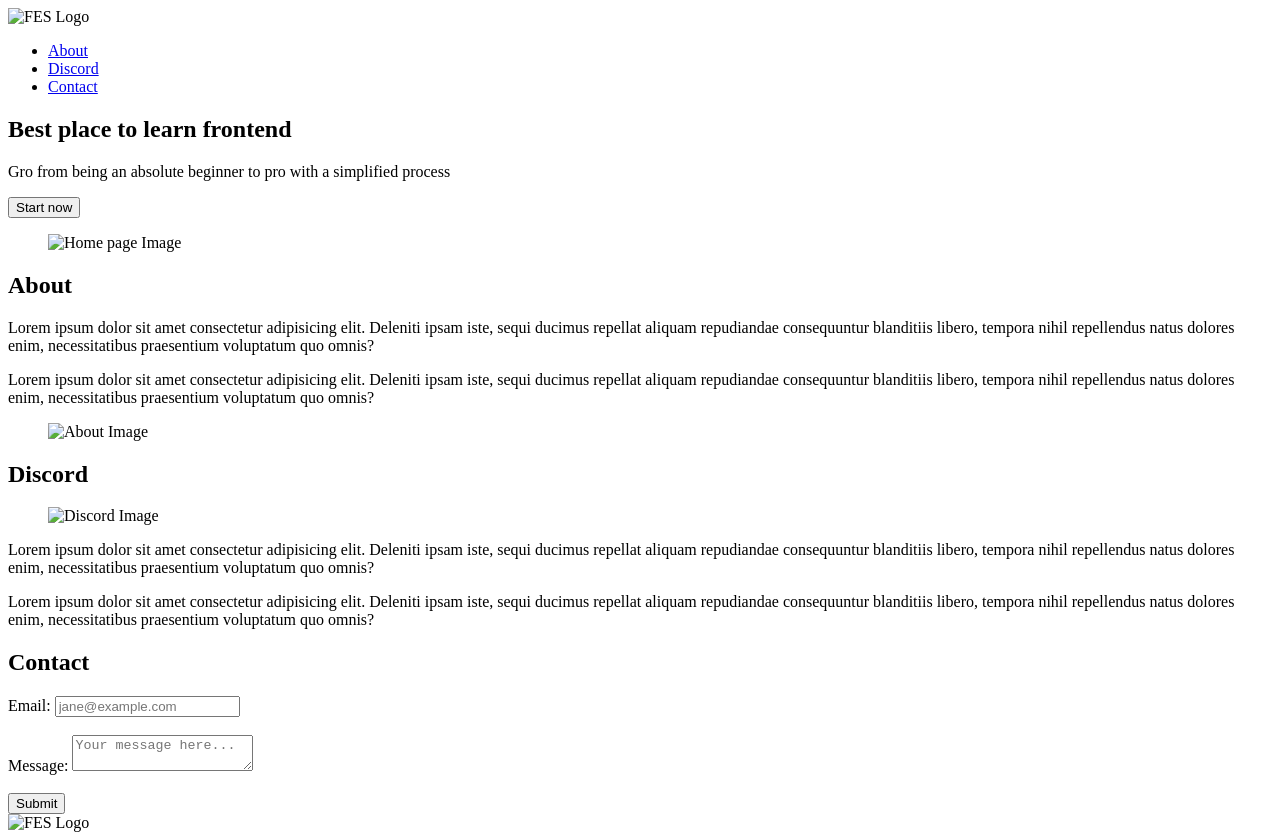
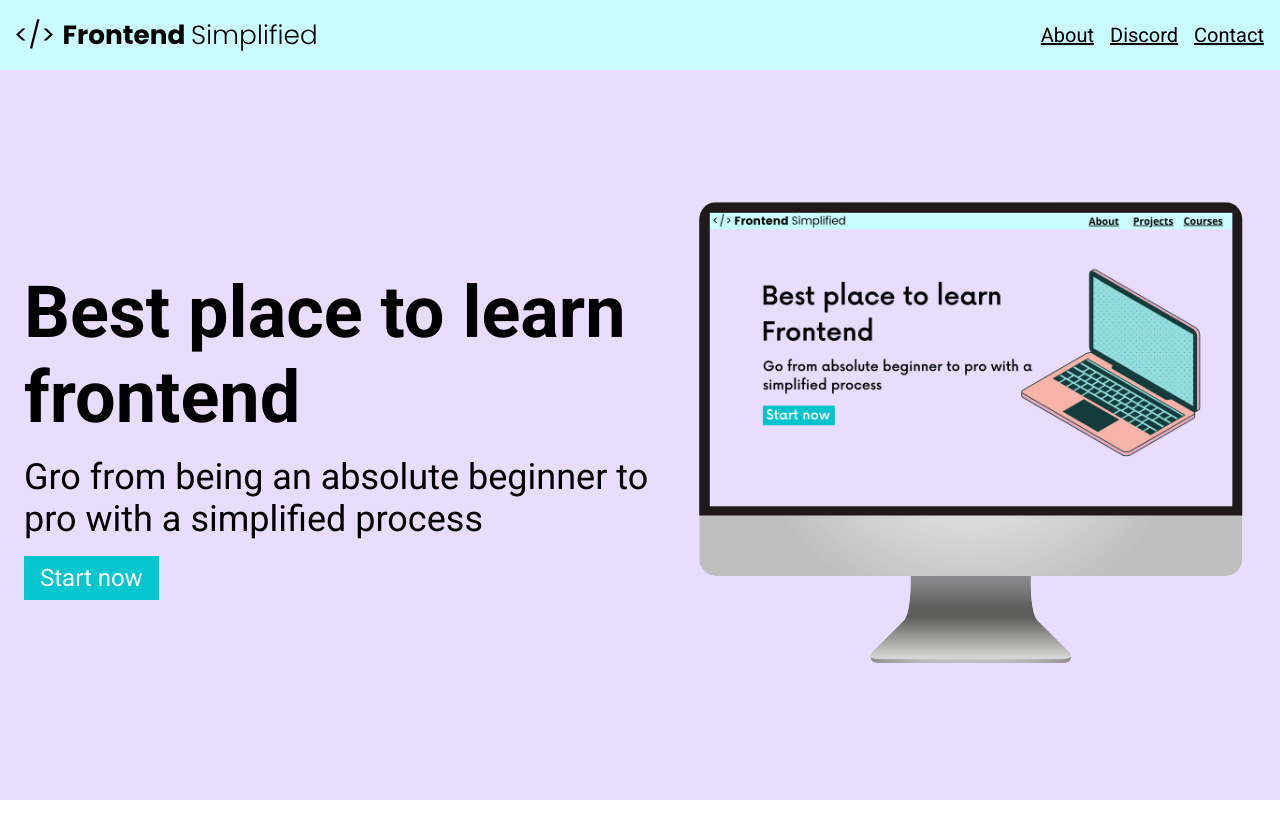
Before and after one commit to melodybarfield/My-First-Project, a plain HTML site: page index.html in a window 1280 px wide. Shown: the top 835 px of the page. Drawn offline with Linux system fonts and the light colour scheme; files whose address does not match are found by name.

Commit message:
styling nav and header

```diff
--- a/index.html
+++ b/index.html
@@ -4,11 +4,12 @@
     <meta charset="UTF-8" />
     <meta name="viewport" content="width=device-width, initial-scale=1.0" />
     <title>Document</title>
+    <link rel="stylesheet" href="./style.css" />
   </head>
   <body>
     <section>
       <nav>
-        <img src="./HTML Practise Assets/FES.svg" alt="FES Logo" />
+        <img src="./HTML Practise Assets/FES.svg" class="logo"alt="FES Logo" />
         <ul>
           <li>
             <a href="#about">About </a>
@@ -22,19 +23,21 @@
         </ul>
       </nav>
       <header>
+        <div class="row">
         <div>
           <h1>Best place to learn frontend</h1>
-          <p>
+          <p class="subheader">
             Gro from being an absolute beginner to pro with a simplified process
           </p>
           <button>Start now</button>
+          </div>
           <figure>
             <img
-              src="./HTML Practice Assets/laptop.png"
+              src="./HTML Practise Assets/laptop.png"
               alt="Home page Image"
             />
           </figure>
-        </div>
+          </div>
       </header>
     </section>
     <main>
@@ -55,7 +58,7 @@
             </p>
          </div>
         <figure>
-          <img src="./HTML Practice Assets/about.jpg" alt="About Image" />
+          <img src="./HTML Practise Assets/about.jpg" alt="About Image" />
         </figure>
       </section>
 
--- /dev/null
+++ b/style.css
@@ -0,0 +1,79 @@
+@import url("https://fonts.googleapis.com/css2?family=Roboto:wght@300;400;500;700&display=swap");
+
+* {
+  padding: 0;
+  margin: 0;
+  box-sizing: border-box;
+  font-family: "Roboto", serif;
+}
+
+nav {
+  height: 70px;
+  display: flex;
+  justify-content: space-between;
+  align-items: center;
+  padding: 0 16px;
+  background-color: #cafdff;
+}
+
+header {
+  background-color: #eadcff;
+  height: calc(100vh - 70px);
+  padding: 24px;
+  display: flex;
+  align-items: center;
+  justify-content: center;
+}
+
+h1 {
+  font-size: 72px;
+}
+
+.subheader {
+  font-size: 36px;
+  margin: 16px 0; 24px 0;
+}
+
+button {
+  background-color: #05c7cf;
+  color: white;
+  border: none;
+  padding: 8px 16px;
+  font-size: 24px;
+  cursor: pointer;
+}
+
+a {
+  color: #000;
+  font-size: 20px;
+  font-weight: 700px;
+}
+
+.logo {
+  width: 300px;
+}
+
+ul {
+  display: flex;
+}
+
+li {
+  list-style-type: none;
+  padding-left: 16px;
+}
+
+.row {
+  width: 100%;
+  max-width: 1300px;
+  display: flex;
+  align-items: center;
+  justify-content: center;
+}
+
+/*
+ABOUT SECTION
+*/
+
+#about {
+  padding: 48px 0;
+}
```
Also changed, not shown: HTML Practise Assets/FES.svg (added), HTML Practise Assets/about.jpg (added), HTML Practise Assets/discord.png (added), HTML Practise Assets/laptop.png (added).
